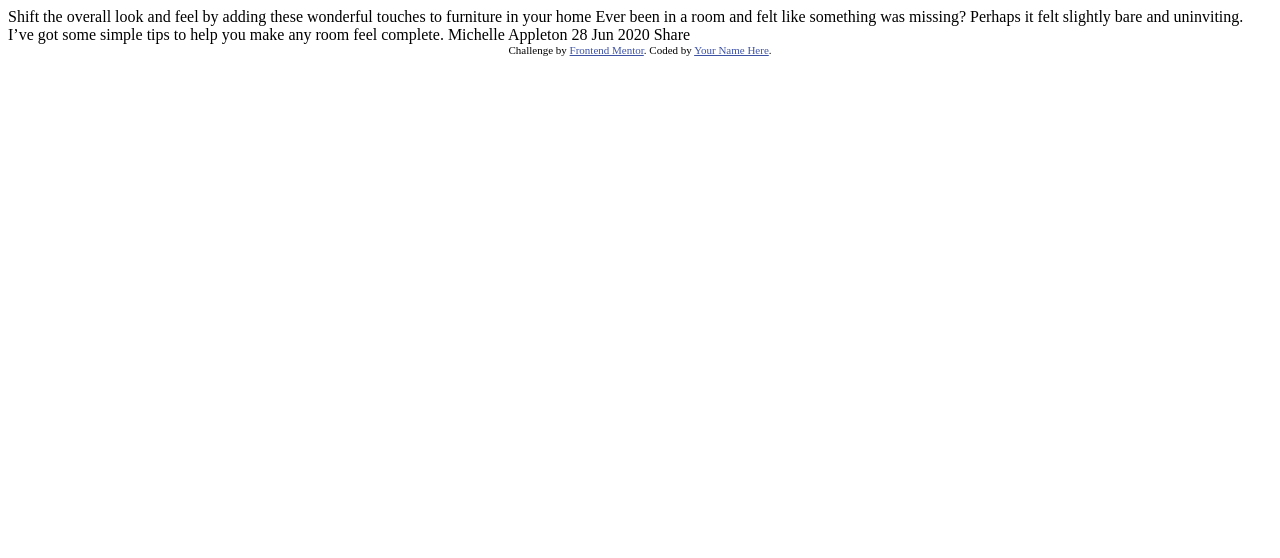
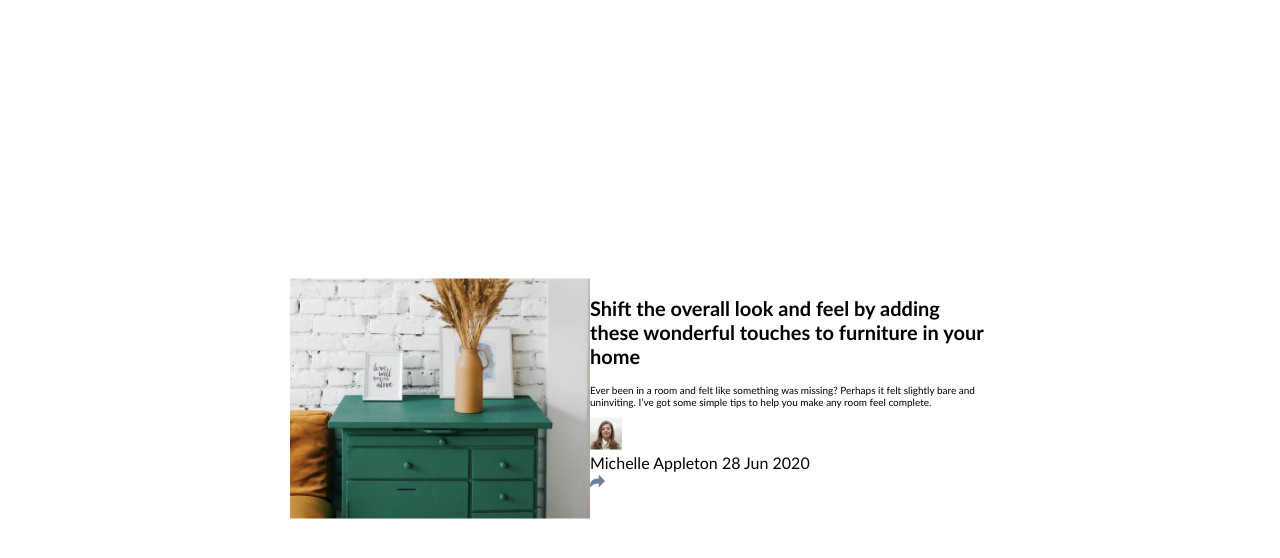
Before and after one commit to akinis81/article, a plain HTML site: page index.html in a window 1280 px wide. Drawn offline with Linux system fonts and the light colour scheme.

Commit message:
updeitas

```diff
--- /dev/null
+++ b/css/main.css
@@ -0,0 +1,55 @@
+main{
+    display: grid;
+    grid-template-columns: 300px 400px;
+    grid-template-areas: "leftas" "rightas";
+    position: absolute;
+    top:50%;
+    left:50%;
+    transform: translate(-50%,-50%);
+}
+    .left{
+        grid-area: leftas;
+        background-color: blue;
+
+    }
+        .drawers{
+            width: 100%;
+            object-fit: contain;
+            object-position: center;
+
+        }
+    .right{
+        /* display: grid; */
+        grid-area: rightas;
+        width: 100%;
+        background-color: red;
+    }
+
+        h1{
+            font-size: 20px;
+        }
+        p{
+            font-size: 10px;
+        }
+
+        .bottom{
+
+        }
+            .mishele{
+                width: 32px;
+                object-position: center;
+                object-fit: contain;
+            }
+
+
+        .name-date{}
+
+            .name{
+
+            }
+            .date{
+
+            }
+        .share{
+
+        }
--- /dev/null
+++ b/css/reset.css
@@ -0,0 +1,9 @@
+body {
+margin: 0;
+padding: 0;
+vertical-align: top;
+box-sizing: border-box;
+font-family: 'Gill Sans', 'Gill Sans MT', Calibri, 'Trebuchet MS', sans-serif;
+position: relative;
+height: 100vh;
+}
--- a/index.html
+++ b/index.html
@@ -3,34 +3,43 @@
 <head>
   <meta charset="UTF-8">
   <meta name="viewport" content="width=device-width, initial-scale=1.0"> <!-- displays site properly based on user's device -->
+  <link rel="stylesheet" href="./css/reset.css">
+  <link rel="stylesheet" href="./css/main.css">
+  <!-- <link rel="icon" type="image/png" sizes="320x320" href="./images/favicon-32x32.png"> -->
+  <title>Frontend Mentor | Article preview component</title>
+  <!-- Feel free to remove these styles or customise in your own stylesheet 👍 -->
 
-  <link rel="icon" type="image/png" sizes="32x32" href="./images/favicon-32x32.png">
-
-  <title>Frontend Mentor | Article preview component</title>
-
-  <!-- Feel free to remove these styles or customise in your own stylesheet 👍 -->
-  <style>
-    .attribution { font-size: 11px; text-align: center; }
-    .attribution a { color: hsl(228, 45%, 44%); }
-  </style>
 </head>
 <body>
+  <main>
+    <aside class="leftas">
+      <img class="drawers" src="./images/drawers.jpg" alt="">
+    </aside>
+    <aside class="rightas">
+      <h1>  Shift the overall look and feel by adding these wonderful
+        touches to furniture in your home
+      </h1>
+      <p>
+        Ever been in a room and felt like something was missing? Perhaps
+        it felt slightly bare and uninviting. I’ve got some simple tips
+        to help you make any room feel complete.
+      </p>
+      <div class="bottom">
+        <div>
+          <img class="mishele" src="./images/avatar-michelle.jpg" alt="misele">
+        </div>
 
-  Shift the overall look and feel by adding these wonderful
-  touches to furniture in your home
-
-  Ever been in a room and felt like something was missing? Perhaps
-  it felt slightly bare and uninviting. I’ve got some simple tips
-  to help you make any room feel complete.
-
-  Michelle Appleton
-  28 Jun 2020
-
-  Share
-
-  <div class="attribution">
-    Challenge by <a href="https://www.frontendmentor.io?ref=challenge" target="_blank">Frontend Mentor</a>.
-    Coded by <a href="#">Your Name Here</a>.
-  </div>
+        <div class="name-date">
+          <span class="name">Michelle Appleton</span>
+          <span class="date">28 Jun 2020</span>
+        </div>
+        <div class="share">
+          <a href="#">
+            <img src="./images/icon-share.svg" alt="Linkas">
+        </a>
+        </div>
+      </div>
+    </aside>
+  </main>
 </body>
 </html>
```
